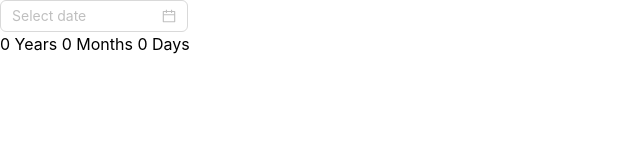
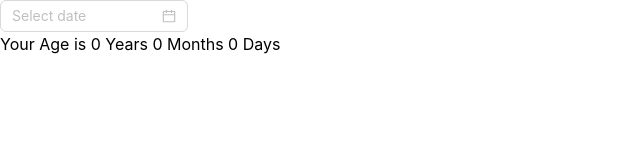
Before and after one commit to sabarikutty/age-calculator, a React (Create React App) app: page / in a window 1280 px wide. Shown: the top 160 px of the page, without its empty margins (0-640 px from the left). Built offline with nearby package versions, Linux system fonts and the light colour scheme.

Commit message:
text updated

```diff
--- a/src/App/Pages/ResultScreen/index.js
+++ b/src/App/Pages/ResultScreen/index.js
@@ -16,7 +16,7 @@ const ResultCalender = () => {
         }
     },[dateofbirth])
     return (
-        <div className='text-left'>{`${dateob?.y} Years ${dateob?.m} Months ${dateob?.d} Days`}</div>
+        <div className='text-left'>{`Your Age is ${dateob?.y} Years ${dateob?.m} Months ${dateob?.d} Days`}</div>
     )
 }
 export default ResultCalender;
```
